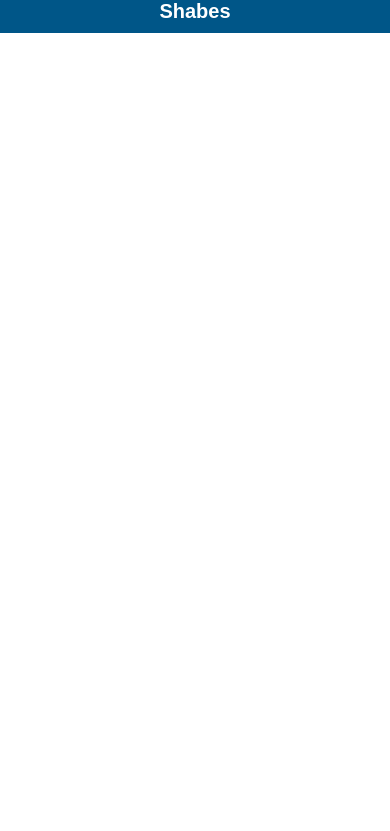
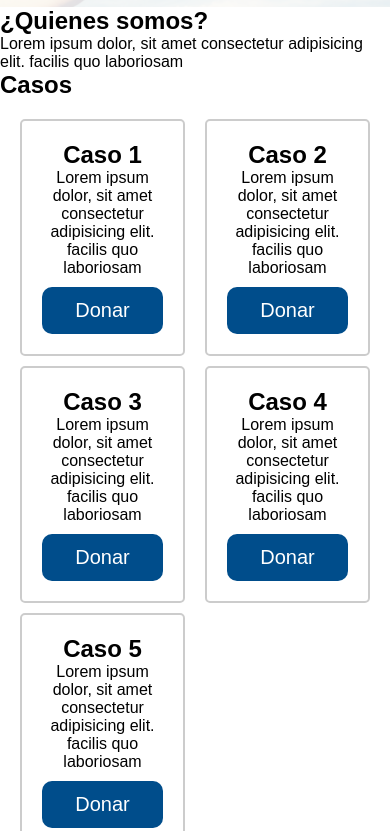
Before and after one commit to MosheNaftali/Yad-La-Joleh, a plain HTML site: page index.html in a window 390 px wide. Shown: the part 264-1095 px from the top of the page. Before the commit the page ends 844 px from the top, so only its background shows below. Drawn offline with Linux system fonts and the light colour scheme.

Commit message:
Se incluyo Responsive Design y se incluyo CSS-Grid

```diff
--- a/index.html
+++ b/index.html
@@ -13,19 +13,82 @@
                 <img src="img/Logo.png" alt="logo">
             </div>
             <div class="contenedor-menu">
-                <li><a href="#">Inicio</a></li>
-                <li><a href="#">Casos</a></li>
-                <li><a href="#">¿Deseas Donar?</a></li>
-                <li><a href="#">Contacto</a></li>
+                <ul>
+                    <li><a href="#">Inicio</a></li>
+                    <li><a href="#">Casos</a></li>
+                    <li><a href="#">¿Deseas Donar?</a></li>
+                    <li><a href="#">Contacto</a></li>
+                </ul>
             </div>
         </div>
     </header>
     <article>
-
+        <div class="introduccion">
+            <h2>¿Quienes somos?</h2>
+            <p>Lorem ipsum dolor, sit amet consectetur adipisicing elit. facilis quo laboriosam</p>
+        </div>
+        <h2>Casos</h2>
+        <div class="grid-gaps">
+            <div class="grid-item">
+                <div class="tarjeta">
+                    <div class="titulo">
+                        <h2>Caso 1</h2>
+                    </div>
+                    <div class="descripcion">
+                        <p>Lorem ipsum dolor, sit amet consectetur adipisicing elit. facilis quo laboriosam</p>
+                    </div>
+                    <input type="button" class="boton" value="Donar">
+                </div>
+            </div>
+            <div class="grid-item">
+                <div class="tarjeta">
+                    <div class="titulo">
+                        <h2>Caso 2</h2>
+                    </div>
+                    <div class="descripcion">
+                        <p>Lorem ipsum dolor, sit amet consectetur adipisicing elit. facilis quo laboriosam</p>
+                    </div>
+                    <input type="button" class="boton" value="Donar">
+                </div>
+            </div>
+            <div class="grid-item">
+                <div class="tarjeta">
+                    <div class="titulo">
+                        <h2>Caso 3</h2>
+                    </div>
+                    <div class="descripcion">
+                        <p>Lorem ipsum dolor, sit amet consectetur adipisicing elit. facilis quo laboriosam</p>
+                    </div>
+                    <input type="button" class="boton" value="Donar">
+                </div>
+            </div>
+            <div class="grid-item">
+                <div class="tarjeta">
+                    <div class="titulo">
+                        <h2>Caso 4</h2>
+                    </div>
+                    <div class="descripcion">
+                        <p>Lorem ipsum dolor, sit amet consectetur adipisicing elit. facilis quo laboriosam</p>
+                    </div>
+                    <input type="button" class="boton" value="Donar">
+                </div>
+            </div>
+            <div class="grid-item">
+                    <div class="tarjeta">
+                        <div class="titulo">
+                            <h2>Caso 5</h2>
+                        </div>
+                        <div class="descripcion">
+                            <p>Lorem ipsum dolor, sit amet consectetur adipisicing elit. facilis quo laboriosam</p>
+                        </div>
+                        <input type="button" class="boton" value="Donar">
+                    </div>
+                </div>
+        </div>
     </article>
     <footer>
         <div class="derechos">
-            <h2>© Copyright 2019-5779 - Yad La Joleh</h2>
+            <h2>© Copyright 2019-5779</h2>
             <p>Desarrollado y Diseñado por: <a href="https://www.linkedin.com/in/moshe-shabes/" target="_blank">Moshe Shabes</a></p>
         </div>
     </footer>
--- a/styles/index.css
+++ b/styles/index.css
@@ -0,0 +1,33 @@
+.grid-gaps {
+    display: grid;
+    grid-column-gap: 20px;
+    grid-template-columns: auto auto auto;
+    padding: 20px;
+}
+.grid-item {
+    margin-bottom: 10px;
+    border: 2px solid rgba(0, 0, 0, 0.2);
+    border-radius: 5px;
+    padding: 20px;
+    text-align: center;
+}
+
+.grid-gaps .grid-item .boton{
+    margin-top: 10px;
+    width: 100%;
+    background: rgb(0, 77, 139);
+    color: #fff;
+    border: 2px solid transparent;
+    border-radius: 10px;
+    font-size: 20px;
+    padding: 10px;
+}
+.grid-gaps .grid-item .boton:hover{
+    transition: 1s;
+    background: rgb(0, 117, 212);
+}
+@media screen and (max-width: 750px){
+    .grid-gaps{
+        grid-template-columns: auto auto;
+    }
+}
--- a/styles/principal.css
+++ b/styles/principal.css
@@ -75,11 +75,15 @@ footer .derechos p a{
 footer .derechos p a:hover{
     text-decoration: underline;
 }
-@media screen and (max-width: 500px){
+@media screen and (max-width: 750px){
     header .contenedor-foto img{
-        display: none;
+        height: 80px;
     }
-    header .contenedor-meno li a{
-        font-size: 40px;
+    header .contenedor-menu li{
+        display: block;
+        text-align: center;
+    }
+    header .contenedor-menu li a{
+        font-size: 15px;
     }
 }
```
